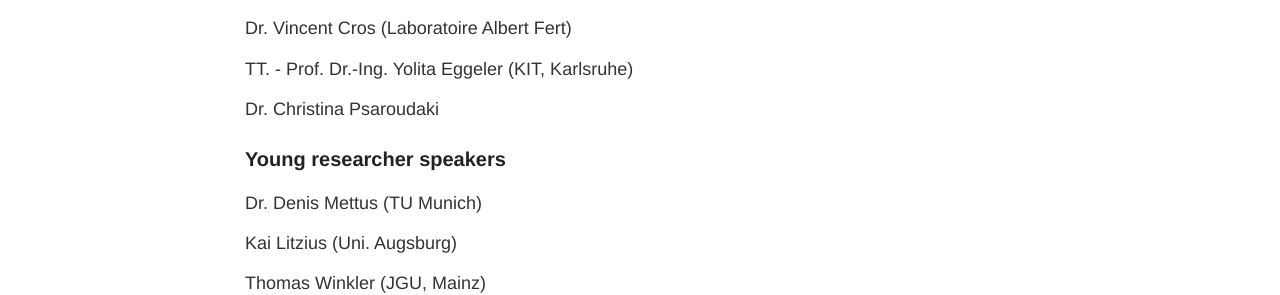
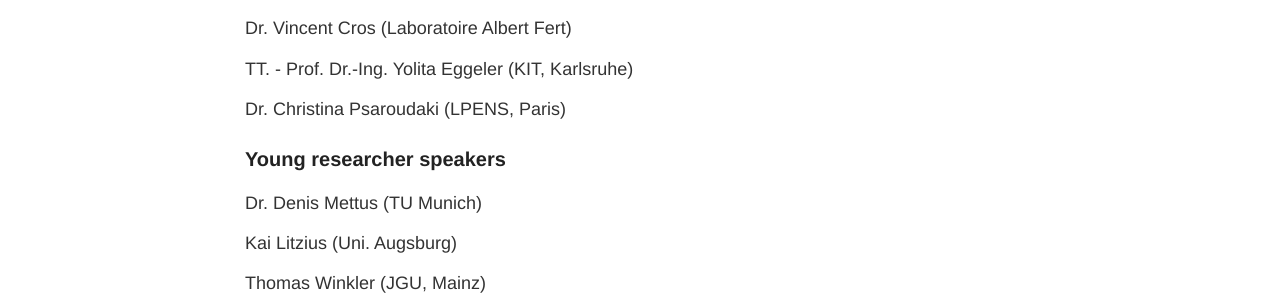
Before and after one commit to veetilk/spp-website, a Jekyll site: the page built from _posts/2024-01-22-SPP-retreat-meeting.md, in a window 1280 px wide. Shown: the part 1029-1324 px from the top of the page. Built offline with Jekyll 4.4.1, drawn with Linux system fonts in a browser that asks for light colours.

Commit message:
DM  26.02.2024
1. Updated the post "2024-01-22-SPP-retreat-meeting"

```diff
--- a/_posts/2024-01-22-SPP-retreat-meeting.md
+++ b/_posts/2024-01-22-SPP-retreat-meeting.md
@@ -33,7 +33,7 @@
 
 TT. - Prof.  Dr.-Ing. Yolita Eggeler (KIT, Karlsruhe)
 
-Dr. Christina Psaroudaki
+Dr. Christina Psaroudaki (LPENS, Paris)
 
 ### Young researcher speakers
 Dr. Denis Mettus (TU Munich)
--- a/changes.txt
+++ b/changes.txt
@@ -1,4 +1,3 @@
-DM  23.02.2024
+DM  26.02.2024
 
 1. Updated the post "2024-01-22-SPP-retreat-meeting"
-2. Added the application form to the assets
```
Also changed, not shown: 4 other files.
